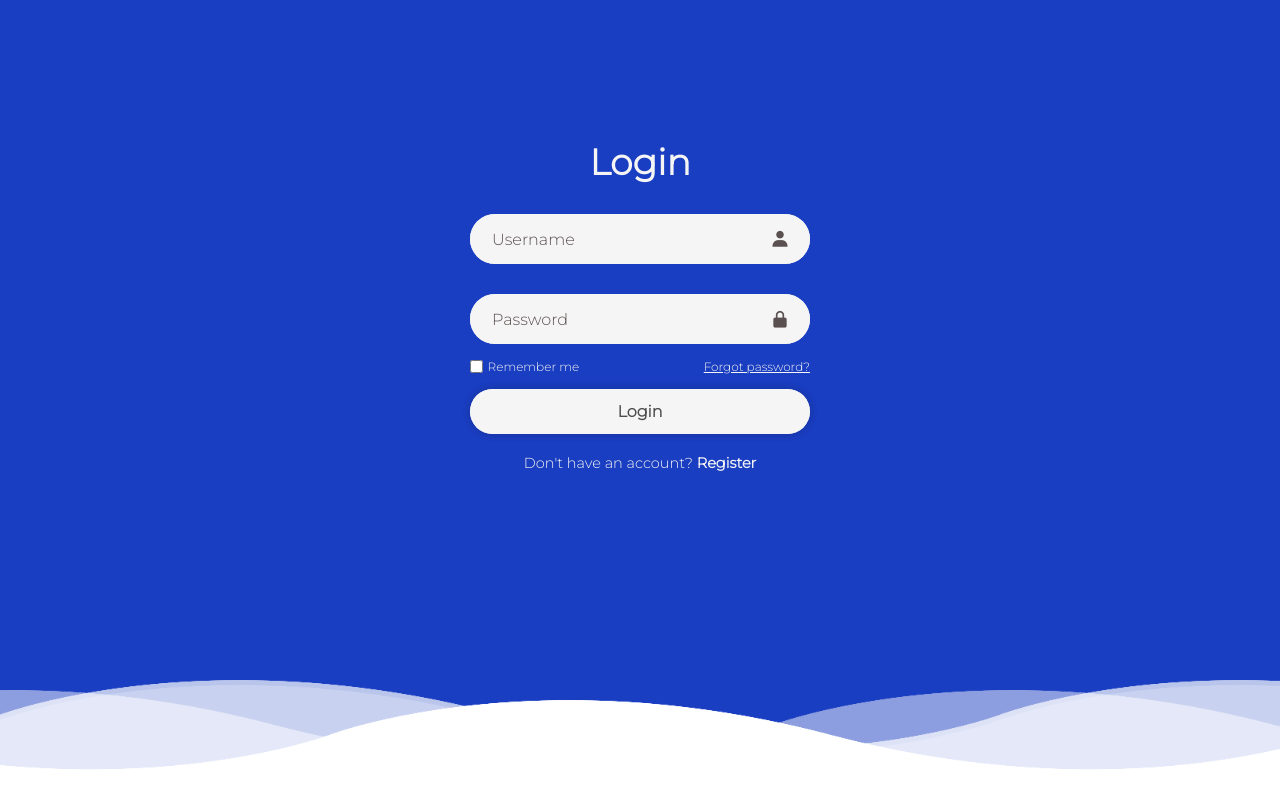
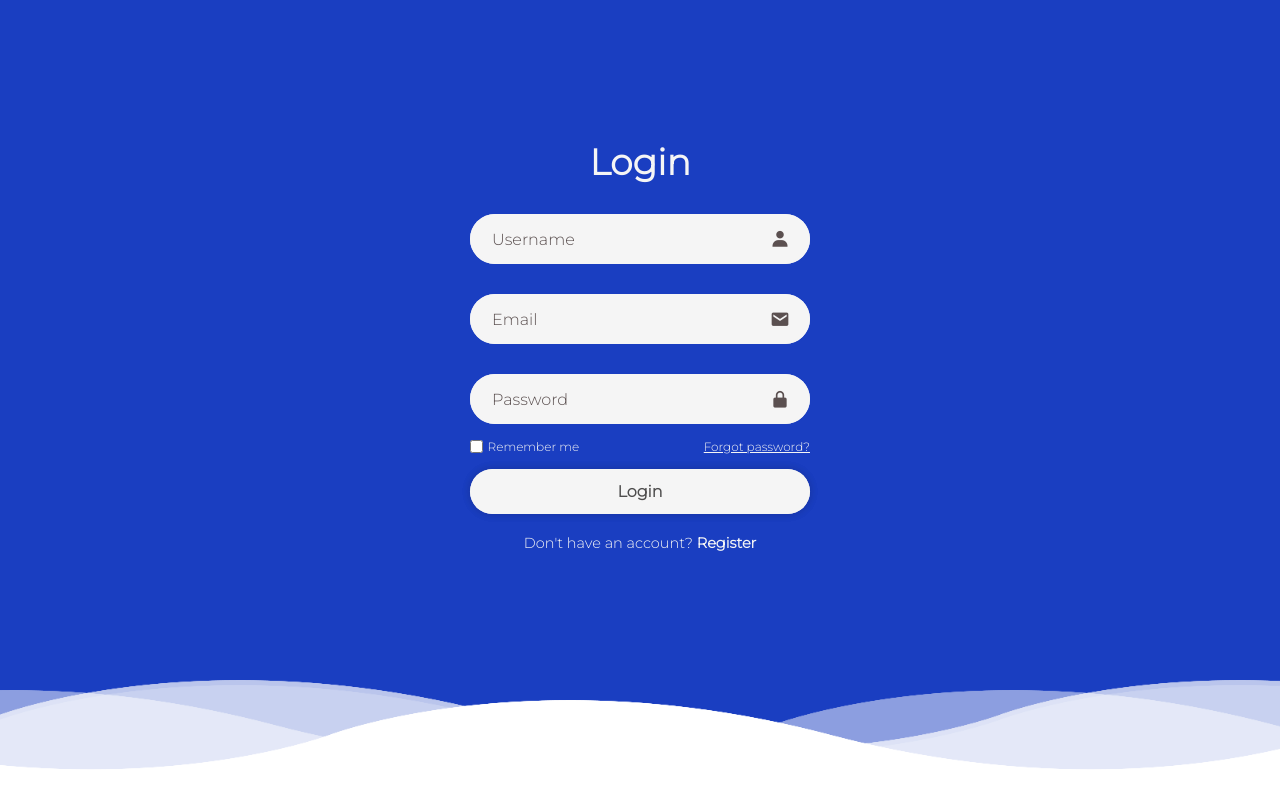
Before and after one commit to laurphill/fresh-expo, a Flask app: page /login in a window 1280 px wide. Run offline with Flask 3, Linux system fonts and the light colour scheme.

Commit message:
Fixed user table DNE and email/login issues

```diff
--- a/website/Imports.py
+++ b/website/Imports.py
@@ -3,7 +3,7 @@ from flask import Flask, render_template, redirect, url_for, flash #for taking u
 from flask_sqlalchemy import SQLAlchemy #database
 from flask_login import UserMixin, login_user, LoginManager, login_required, logout_user #making login functionality easier
 from flask_wtf import FlaskForm #validate data at all times and increased security for user input
-from wtforms import StringField, PasswordField, SubmitField, BooleanField #appropriate inputs for username, password, and after submitting said inputs
+from wtforms import StringField, PasswordField, SubmitField, BooleanField, EmailField #appropriate inputs for username, password, and after submitting said inputs
 from wtforms.validators import InputRequired, Length #controlling properties of inputs
 from flask_bcrypt import Bcrypt #secure passwords/information
 from sqlalchemy import create_engine, Column, Integer, String
--- a/website/app.py
+++ b/website/app.py
@@ -12,13 +12,20 @@ login_manager.login_view = 'login'
 # Setting to get print statements for debugging
 Verbose = True
 
-class User(db.Model):
+class User(db.Model, UserMixin):
     __tablename__ = 'users'  # Define the table name
 
     id = Column(Integer, primary_key=True, autoincrement=True)  # Auto-incrementing primary key
     username = Column(String(50), unique=True, nullable=False)  # Username field, must be unique
     email = Column(String(100), unique=True, nullable=False)  # Email field, must be unique
     password = Column(String(100), nullable=False)  # Password field
+
+    def __init__(self, username, email, password):
+        self.username = username
+        self.email = email
+        self.password = password
+        with app.app_context():
+            db.create_all()
 
     def __repr__(self):
         return f"<User(id={self.id}, username={self.username}, email={self.email})>"    # Prints user info
@@ -40,7 +47,7 @@ def create_user(db_session, username: str, email: str, password: str):
     if email_exists:
         # If a user with the same email exists, return error message
         flash(f"Error: Email address '{email}' already exists.")
-        return None
+        # return None
 
     username_exists = db_session.query(User).filter((User.username == username)).first()
     if username_exists:
@@ -135,11 +142,13 @@ def load_user(user_id):
 class RegisterForm(FlaskForm):
     username = StringField(validators=[InputRequired(), Length(min=4, max = 20)], render_kw={"place_holder":"Username"})
     password = PasswordField(validators=[InputRequired(), Length(min=4, max = 20)], render_kw={"place_holder":"password"})
+    email = EmailField(validators=[InputRequired(),Length(min=4, max = 20)], render_kw={"place_holder":"email"})
     submit = SubmitField("Register")
 
 #Logging in
 class LoginForm(FlaskForm):
     username = StringField(validators=[InputRequired(), Length(min=4, max = 20)], render_kw={"place_holder":"Username"})
+    email = EmailField(validators=[InputRequired(),Length(min=4, max = 20)], render_kw={"place_holder":"email"})
     password = PasswordField(validators=[InputRequired(), Length(min=4, max = 20)], render_kw={"place_holder":"password"})
     remember_me = BooleanField(render_kw={"place_holder":"Remember me"})
     submit = SubmitField("Login")
@@ -157,7 +166,7 @@ def login():
         if user: #if the user is in the database
             if bcrypt.check_password_hash(user.password, form.password.data): #and if the password matches the user
                 login_user(user)
-                return redirect(url_for('dashboard'))
+                return redirect(url_for('homepage'))
         else:
             flash("Incorrect username or password, try again.")
             return redirect(url_for('login'))
@@ -183,7 +192,7 @@ def register():
 
     if form.validate_on_submit(): #will hash password for secure registration then create new user with given username
         hashed_password = bcrypt.generate_password_hash(form.password.data) #create the hashed password using bcrypt
-        new_user = User(username=form.username.data, password = hashed_password) #set up user in database format
+        new_user = User(username=form.username.data, email = form.email.data, password = hashed_password) #set up user in database format
         db.session.add(new_user) #add new user to database
         db.session.commit() #commit changes
         return redirect(url_for('login')) #take user to login after registration
--- a/website/templates/login.html
+++ b/website/templates/login.html
@@ -26,6 +26,10 @@
                     <i class='bx bxs-user'></i>
                 </div>
                 <div class = "input-box">
+                    {{form.email(placeholder="Email")}}
+                    <i class='bx bxs-envelope'></i>
+                </div>
+                <div class = "input-box">
                     {{form.password(placeholder="Password")}}
                     <i class='bx bxs-lock-alt' ></i>
                 </div>
--- a/website/templates/register.html
+++ b/website/templates/register.html
@@ -22,6 +22,10 @@
                 <div class = "input-box">
                     {{form.username(placeholder = "Username")}}
                     <i class='bx bxs-user'></i>
+                </div>
+                <div class = "input-box">
+                    {{form.email(placeholder="Email")}}
+                    <i class='bx bxs-envelope'></i>
                 </div>
                 <div class = "input-box">
                     {{form.password(placeholder="Password")}}
```
Also changed, not shown: website/database.db (added), website/instance/database.db (added).
